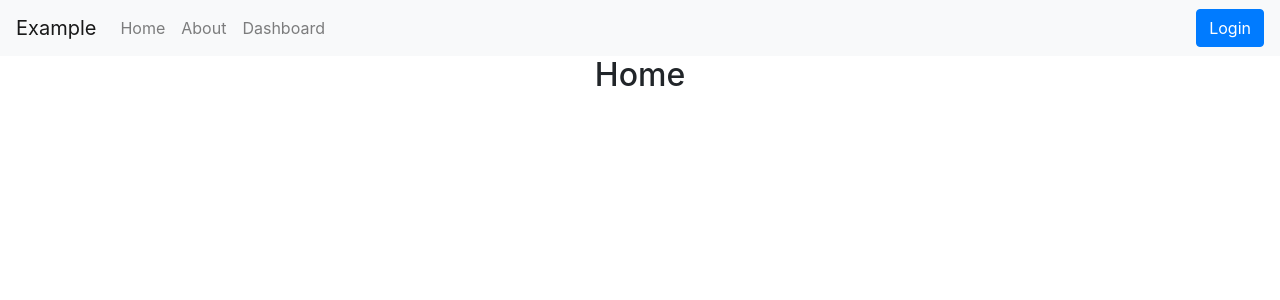
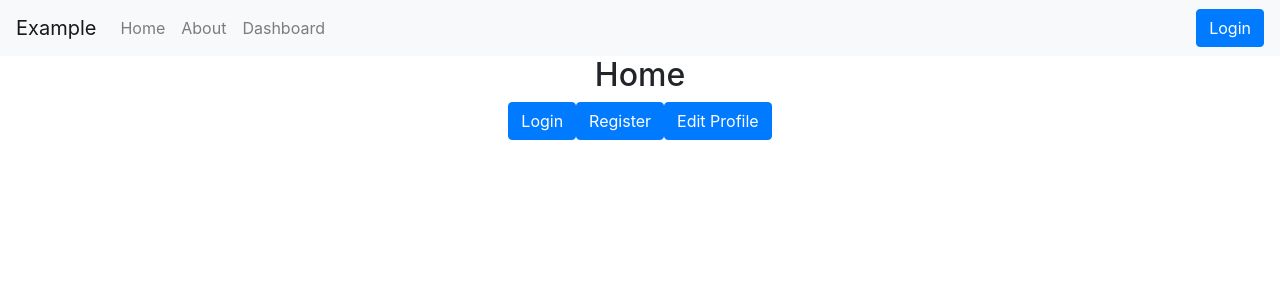
Before and after one commit to timeonator/login-profile, a React (Create React App) app: page / in a window 1280 px wide. Shown: the top 300 px of the page. Built offline with nearby package versions, Linux system fonts and the light colour scheme.

Commit message:
Added login,register, and profile buttons as page content.

```diff
--- a/src/App.js
+++ b/src/App.js
@@ -9,11 +9,11 @@ function App() {
   return (
     <div className="App">
     <BasicRoute />
-{
-    // <ModalWrapper element="login" title="Login" />
-    // <ModalWrapper element="register" title="Register" />
-    // <ModalWrapper element="profile" title="Edit Profile" />
-}
+
+    <ModalWrapper element="login" title="Login" />
+    <ModalWrapper element="register" title="Register" />
+    <ModalWrapper element="profile" title="Edit Profile" />
+
     </div>
   );
 }
```
